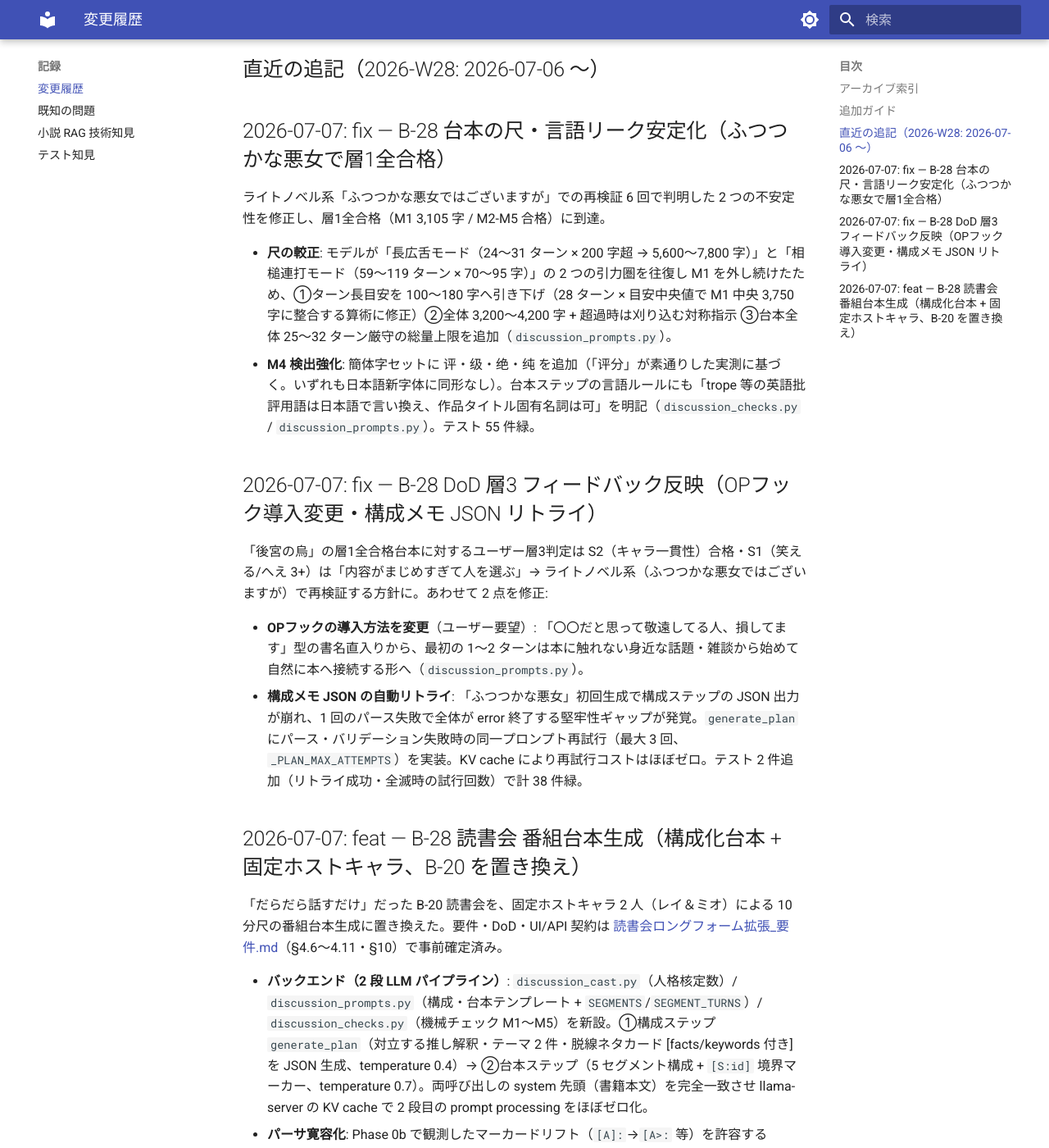
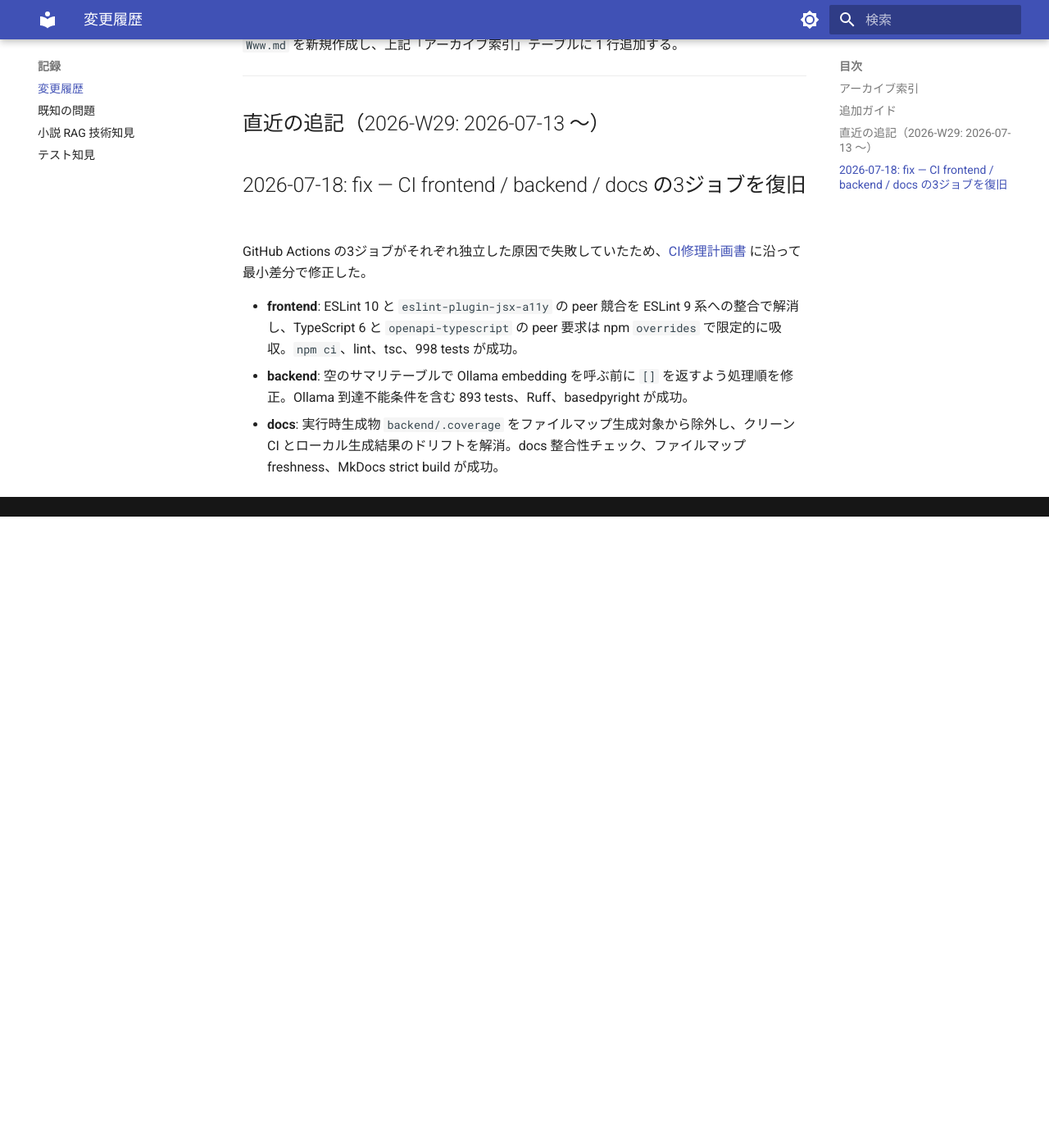
Before and after one commit to kkmmyr/Pic2PDF_Viewer, an MkDocs documentation site: the page built from docs/log/変更履歴.md, in a window 1280 px wide and 1400 px high, scrolled down 1839 px. Shown: the whole window at 82% size. Built offline with MkDocs 1.6.1 and Material for MkDocs 9.7.7, drawn with Linux system fonts in a browser that asks for light colours; after the commit the page ends 2469 px from its top, so only the background shows below that; some of the changed text lies outside the part shown.

Commit message:
docs: CI修理結果を変更履歴へ記録
W28の記録を週次ファイルへ切り出し、W29に3ジョブの原因と
ローカル検証結果を記録する。

Co-Authored-By: Codex GPT-5 <noreply@anthropic.com>

```diff
--- a/docs/log/変更履歴.md
+++ b/docs/log/変更履歴.md
@@ -8,7 +8,8 @@
 
 | 週 | 期間 | 主な内容 |
 |---|---|---|
-| **直近 (W28)** | 2026-07-06 〜 | 本ファイル下部にインライン記載（B-28 読書会 番組台本生成） |
+| **直近 (W29)** | 2026-07-13 〜 | 本ファイル下部にインライン記載（CI frontend / backend / docs 復旧） |
+| [W28](変更履歴/2026-W28.md) | 2026-07-06 〜 2026-07-12 | B-28 読書会 番組台本生成・安定化 |
 | [W27](変更履歴/2026-W27.md) | 2026-06-29 〜 2026-07-05 | 同人誌フォルダ監視自動取り込み / 全体コードレビュー修正 / ファイルマップ生成スクリプト化 / 読書会ロングフォーム要件整理 + Phase 0a/0b 実測 / hitomi Discord 通知 |
 | [W26](変更履歴/2026-W26.md) | 2026-06-22 〜 2026-06-28 | 設計書整理（リファクタリング計画書スリム化・C12 アーカイブ・FE 設計書分割） |
 | [W25](変更履歴/2026-W25.md) | 2026-06-15 〜 2026-06-21 | Kindle 新アプリ（Microsoft Store 版）ウィンドウタイトル対応（TM-1） |
@@ -35,31 +36,12 @@
 
 ---
 
-## 直近の追記（2026-W28: 2026-07-06 〜）
+## 直近の追記（2026-W29: 2026-07-13 〜）
 
-## 2026-07-07: fix — B-28 台本の尺・言語リーク安定化（ふつつかな悪女で層1全合格）
+## 2026-07-18: fix — CI frontend / backend / docs の3ジョブを復旧
 
-ライトノベル系「ふつつかな悪女ではございますが」での再検証 6 回で判明した 2 つの不安定性を修正し、層1全合格（M1 3,105 字 / M2-M5 合格）に到達。
+GitHub Actions の3ジョブがそれぞれ独立した原因で失敗していたため、[CI修理計画書](計画/CI修理計画書.md) に沿って最小差分で修正した。
 
-- **尺の較正**: モデルが「長広舌モード（24〜31 ターン × 200 字超 → 5,600〜7,800 字）」と「相槌連打モード（59〜119 ターン × 70〜95 字）」の 2 つの引力圏を往復し M1 を外し続けたため、①ターン長目安を 100〜180 字へ引き下げ（28 ターン × 目安中央値で M1 中央 3,750 字に整合する算術に修正）②全体 3,200〜4,200 字 + 超過時は刈り込む対称指示 ③台本全体 25〜32 ターン厳守の総量上限を追加（`discussion_prompts.py`）。
-- **M4 検出強化**: 簡体字セットに 评・级・绝・纯 を追加（「评分」が素通りした実測に基づく。いずれも日本語新字体に同形なし）。台本ステップの言語ルールにも「trope 等の英語批評用語は日本語で言い換え、作品タイトル固有名詞は可」を明記（`discussion_checks.py` / `discussion_prompts.py`）。テスト 55 件緑。
-
-## 2026-07-07: fix — B-28 DoD 層3 フィードバック反映（OPフック導入変更・構成メモ JSON リトライ）
-
-「後宮の烏」の層1全合格台本に対するユーザー層3判定は S2（キャラ一貫性）合格・S1（笑える/へえ 3+）は「内容がまじめすぎて人を選ぶ」→ ライトノベル系（ふつつかな悪女ではございますが）で再検証する方針に。あわせて 2 点を修正:
-
-- **OPフックの導入方法を変更**（ユーザー要望）: 「〇〇だと思って敬遠してる人、損してます」型の書名直入りから、最初の 1〜2 ターンは本に触れない身近な話題・雑談から始めて自然に本へ接続する形へ（`discussion_prompts.py`）。
-- **構成メモ JSON の自動リトライ**: 「ふつつかな悪女」初回生成で構成ステップの JSON 出力が崩れ、1 回のパース失敗で全体が error 終了する堅牢性ギャップが発覚。`generate_plan` にパース・バリデーション失敗時の同一プロンプト再試行（最大 3 回、`_PLAN_MAX_ATTEMPTS`）を実装。KV cache により再試行コストはほぼゼロ。テスト 2 件追加（リトライ成功・全滅時の試行回数）で計 38 件緑。
-
-## 2026-07-07: feat — B-28 読書会 番組台本生成（構成化台本 + 固定ホストキャラ、B-20 を置き換え）
-
-「だらだら話すだけ」だった B-20 読書会を、固定ホストキャラ 2 人（レイ＆ミオ）による 10 分尺の番組台本生成に置き換えた。要件・DoD・UI/API 契約は [読書会ロングフォーム拡張_要件.md](../design/要件定義/読書会ロングフォーム拡張_要件.md)（§4.6〜4.11・§10）で事前確定済み。
-
-- **バックエンド（2 段 LLM パイプライン）**: `discussion_cast.py`（人格核定数）/ `discussion_prompts.py`（構成・台本テンプレート + `SEGMENTS`/`SEGMENT_TURNS`）/ `discussion_checks.py`（機械チェック M1〜M5）を新設。①構成ステップ `generate_plan`（対立する推し解釈・テーマ 2 件・脱線ネタカード [facts/keywords 付き] を JSON 生成、temperature 0.4）→ ②台本ステップ（5 セグメント構成 + `[S:id]` 境界マーカー、temperature 0.7）。両呼び出しの system 先頭（書籍本文）を完全一致させ llama-server の KV cache で 2 段目の prompt processing をほぼゼロ化。
-- **パーサ寛容化**: Phase 0b で観測したマーカードリフト（`[A]:`→`[A>:` 等）を許容する `_TURN_RE` に差し替え。セグメントマーカーはチャンク分断による ID 誤検出ガード付きで逐次検出。
-- **機械チェック（DoD 層1、恒常合否ゲート）**: M1 字数 3,000〜4,500 / M2 5 セグメント出現 / M3 話者分割成功 / M4 言語リーク 0（簡体字 64 字セットは全コードポイントを新字体と別字であることを検証済み）/ M5 ネタカード言及。結果は SSE done イベントと保存 JSON に含める。
-- **保存 v2 / API**: `format_version: 2`（cast スナップショット・segments・cards・turns[segment 付き]・checks）。旧 v1 JSON は互換読み。generate API は `{book_name}` のみの破壊的変更（personas/num_turns 廃止）。`DELETE /history/{filename}` 新設（パストラバーサル対策）。JST タイムスタンプに UTC の `Z` を付けていた表記バグも修正（`+0900` に）。
-- **フロントエンド**: 読書会ページを「読書会 番組台本」に刷新（書籍選択 + 生成のみ、PersonaPanel・往復数スライダー撤去）。段階表示（構成を考え中→台本を執筆中）・セグメント見出し付き表示（`script-view.tsx` に共通化）・合否バッジ + 不合格内訳 + 再生成ボタン・クリップボードコピー + Markdown ダウンロード（`script-export.ts`）・履歴削除（ConfirmDialog）。v1 旧履歴はフラット表示で閲覧可能のまま。
-- **検証**: pytest 891 / vitest 998（108 ファイル）全緑、tsc -b / ruff / eslint クリーン。`generate:types` 再生成済み。
-- **実機 DoD 層1 検証（同日追記）**: 「後宮の烏」で 4 回生成し層1機械チェック全合格に到達。1〜3 回目の不合格から判明した実装ギャップを `discussion_prompts.py` / `discussion_checks.py` に修正: ①構成ステップ（カード生成）に日本語限定ルールがなく、カード内の英単語（`trope` 等）が台本ステップにそのまま漏出 → カード生成プロンプトに日本語限定ルール + 言い換え例を追加。②ターン長の目標が緩く、平均字数が M1 下限（3,000字）を割り込む／逆に短い相槌応酬で 59 ターンに水増しされる回があった → ターン長の目標を強化し「短い相槌の応酬で水増ししない」指示を追加。③『BLEACH』等の正規作品タイトルが `_ENGLISH_ALLOWLIST`（意図的に空で用意されていた拡張ポイント）未登録で誤検出 → 追加。修正後の pytest 53 件（discussion 関連）通過確認済み。
-- **未了（DoD 層3）**: 層1 全合格の台本 1 本をユーザーに提示し主観判定（S1 笑える/へえ 3+、S2 キャラのブレなし）待ち。合格をもって B-28 完了・バックログ履歴へ移動する。
+- **frontend**: ESLint 10 と `eslint-plugin-jsx-a11y` の peer 競合を ESLint 9 系への整合で解消し、TypeScript 6 と `openapi-typescript` の peer 要求は npm `overrides` で限定的に吸収。`npm ci`、lint、tsc、998 tests が成功。
+- **backend**: 空のサマリテーブルで Ollama embedding を呼ぶ前に `[]` を返すよう処理順を修正。Ollama 到達不能条件を含む 893 tests、Ruff、basedpyright が成功。
+- **docs**: 実行時生成物 `backend/.coverage` をファイルマップ生成対象から除外し、クリーン CI とローカル生成結果のドリフトを解消。docs 整合性チェック、ファイルマップ freshness、MkDocs strict build が成功。
```
Also changed, not shown: docs/log/変更履歴/2026-W28.md (added, +28 -0 lines).
